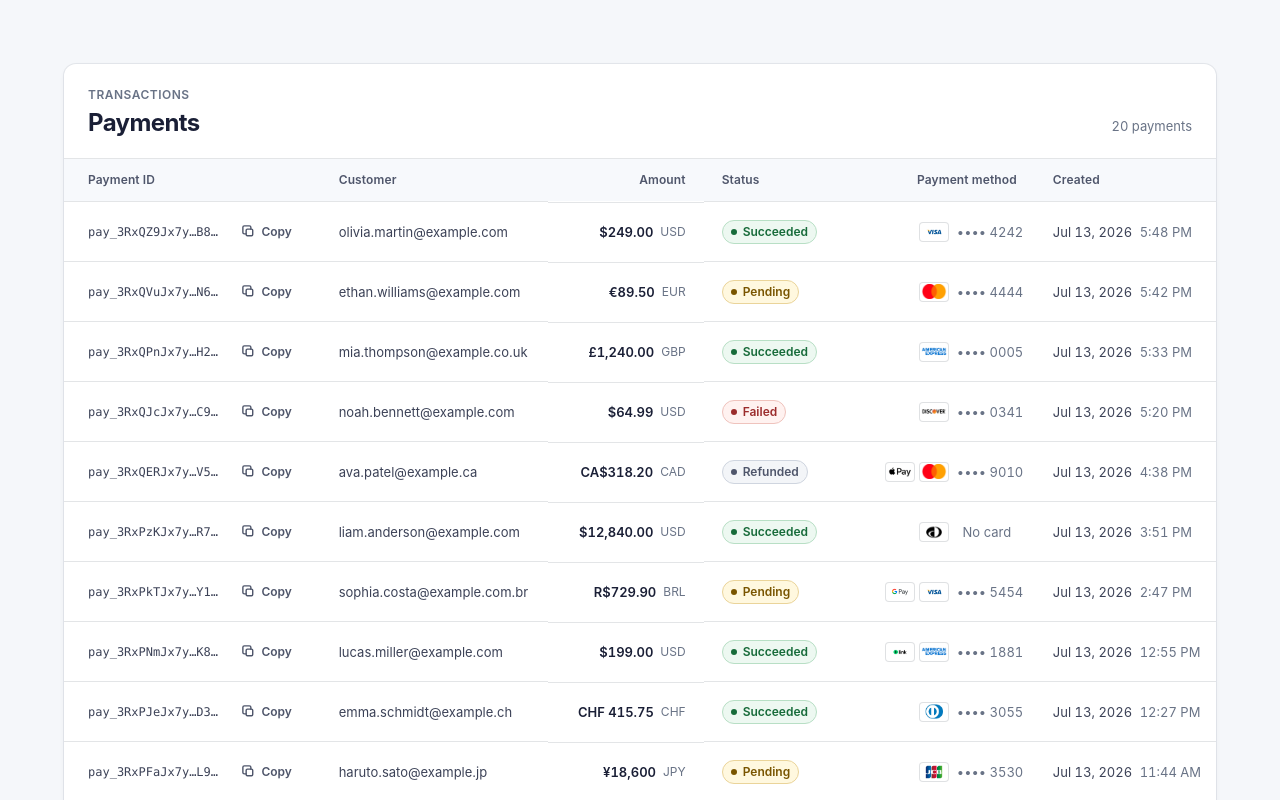
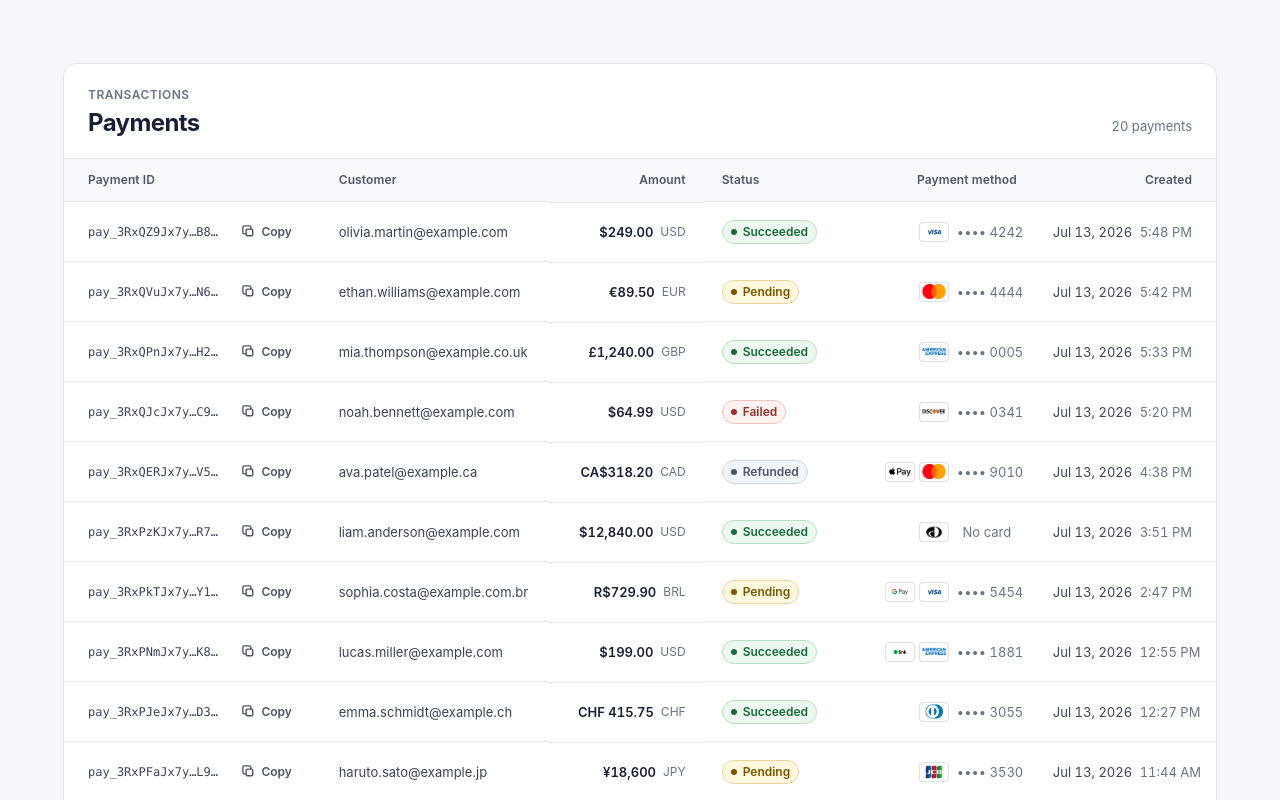
Before and after one commit to brunomestanza/chargeblast-fe-interview, an Angular app: page / in a window 1280 px wide. Shown: the top 800 px of the page. Built offline with nearby package versions, Linux system fonts and the light colour scheme.

Commit message:
fix: style created at to be at the right

```diff
--- a/src/app/payments-table/payment-row.css
+++ b/src/app/payments-table/payment-row.css
@@ -17,6 +17,10 @@ td:first-child {
 
 td:last-child {
   padding-right: 24px;
+}
+
+.created-cell {
+  text-align: right;
 }
 
 .payment-id-cell,
@@ -191,6 +195,7 @@ td:last-child {
 .created-at {
   position: relative;
   width: max-content;
+  margin-left: auto;
   min-height: 44px;
   border-radius: 4px;
   outline: none;
--- a/src/app/payments-table/payment-row.html
+++ b/src/app/payments-table/payment-row.html
@@ -65,7 +65,7 @@
     }
   </div>
 </td>
-<td>
+<td class="created-cell">
   <span class="created-at" tabindex="0" [attr.aria-describedby]="tooltipId()">
     <time [attr.datetime]="row.createdAt">
       {{ createdDate() }}
--- a/src/app/payments-table/payments-table.css
+++ b/src/app/payments-table/payments-table.css
@@ -132,7 +132,8 @@ th:last-child {
   text-align: right;
 }
 
-.payment-method-heading {
+.payment-method-heading,
+.created-heading {
   text-align: right;
 }
 
--- a/src/app/payments-table/payments-table.html
+++ b/src/app/payments-table/payments-table.html
@@ -38,7 +38,7 @@
           <th scope="col" class="numeric-column">Amount</th>
           <th scope="col">Status</th>
           <th scope="col" class="payment-method-heading">Payment method</th>
-          <th scope="col">Created</th>
+          <th scope="col" class="created-heading">Created</th>
         </tr>
       </thead>
       <tbody>
```
